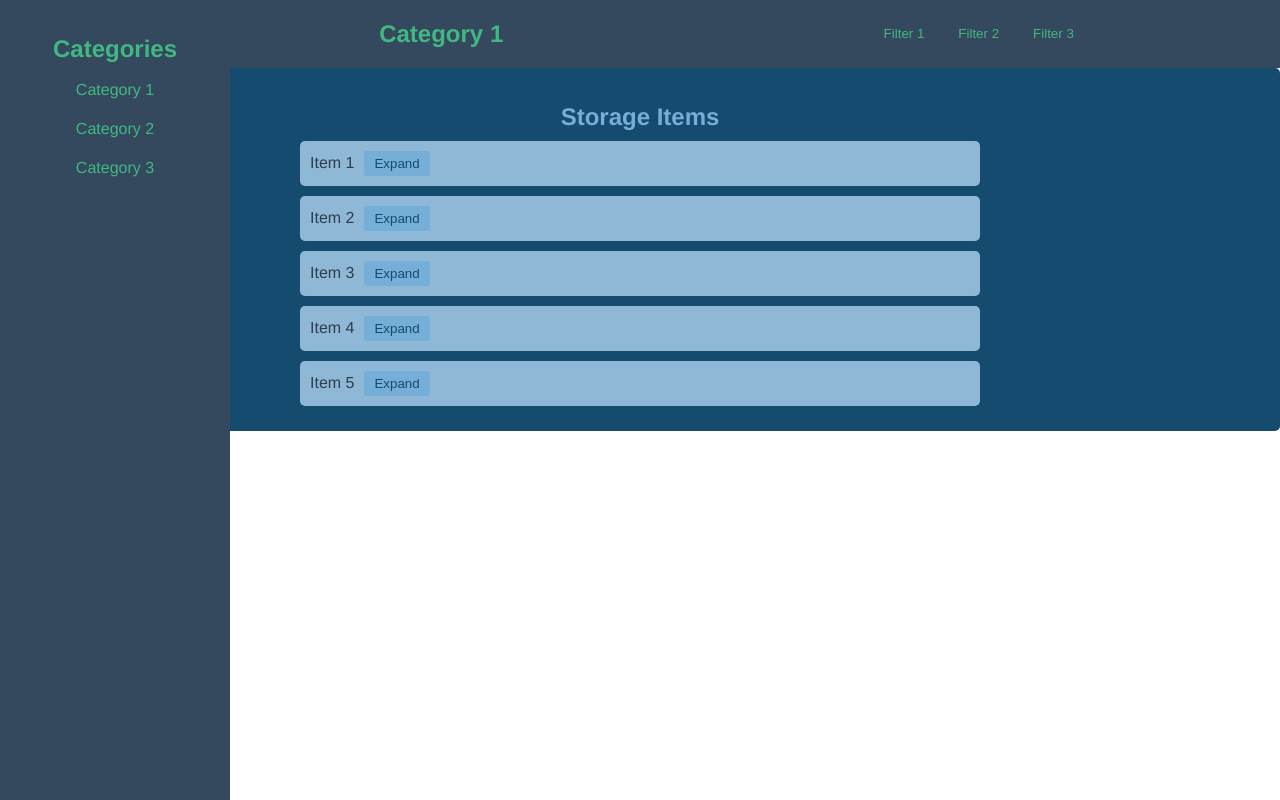
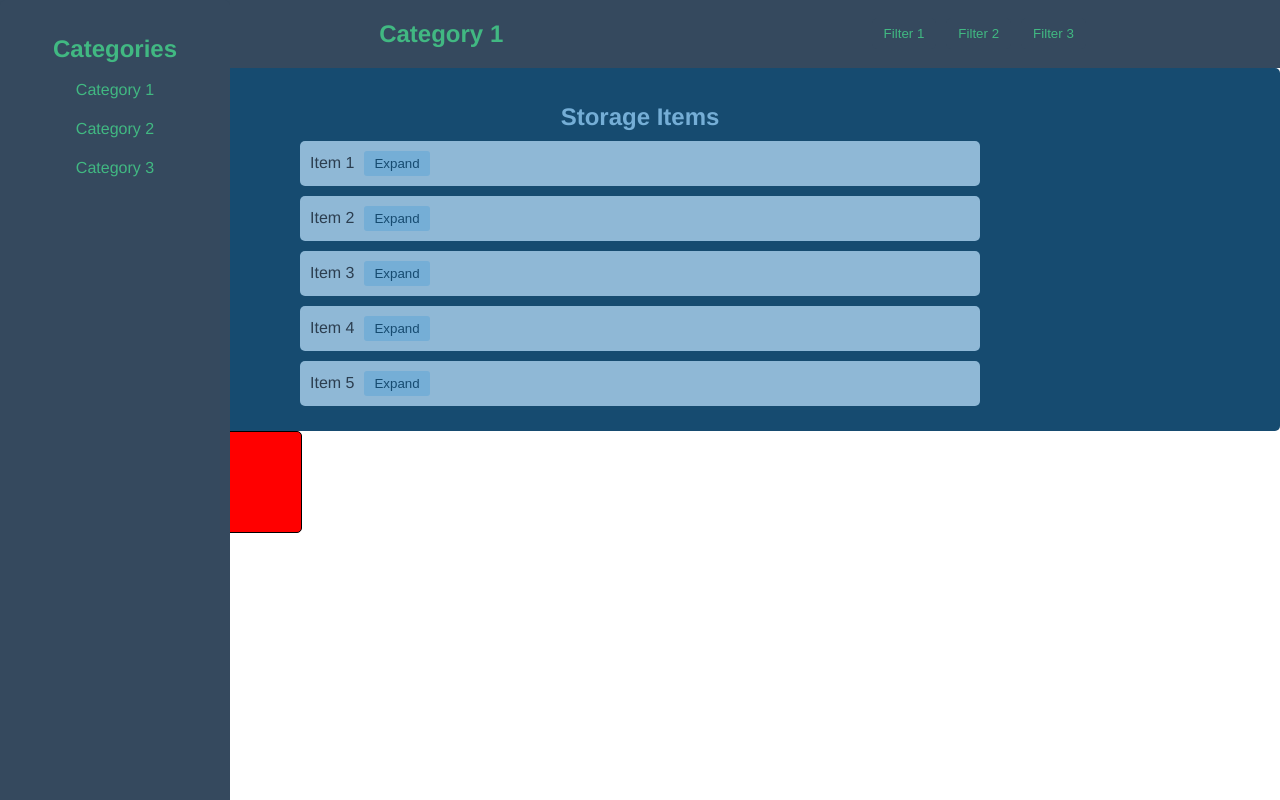
Before and after one commit to Genesis-Warehouse/lab5-6, a Vue app: page / in a window 1280 px wide. Built offline with nearby package versions, Linux system fonts and the light colour scheme.

Commit message:
add test

```diff
--- a/src/components/MainPage.vue
+++ b/src/components/MainPage.vue
@@ -9,6 +9,7 @@
       />
       <StorageItems :items="storageItems" />
       <!-- Остальной контент страницы -->
+      <TestLala></TestLala>
     </div>
   </template>
 
@@ -16,12 +17,14 @@
   import CategoryList from './CategoryList.vue';
   import FilterLine from './FilterLine.vue';
   import StorageItems from './StorageItems.vue';
+  import TestLala from './TestLala.vue'
   export default {
     name: 'MainPage',
     components: {
       CategoryList,
       FilterLine,
-      StorageItems
+      StorageItems,
+      TestLala
     },
     data() {
       return {
--- /dev/null
+++ b/src/components/TestLala.vue
@@ -0,0 +1,36 @@
+<template>
+    <div class="test">
+        <div  class="field"></div>
+        <div v-on:click="onClickedButton" class="test_button">click me!</div>
+    </div>
+</template>
+
+<script>
+import axios from 'axios';
+
+ export default {
+    name: 'TestLala',
+    // props: {
+    //   categories: {
+    //     type: Array,
+    //     required: true
+    //   }
+    // },
+    methods: {
+      onClickedButton() {
+        axios.get('http://localhost:5000/products/all').then(response =>(console.log(response)));
+        // Проверяем get запрос
+      }
+    }
+  }
+</script>
+
+<style scoped>
+.test_button{
+    width: 300px;
+    height: 100px;
+    border: 1px solid #000;
+    border-radius: 5px;
+    background-color: red;
+}
+</style>
```
